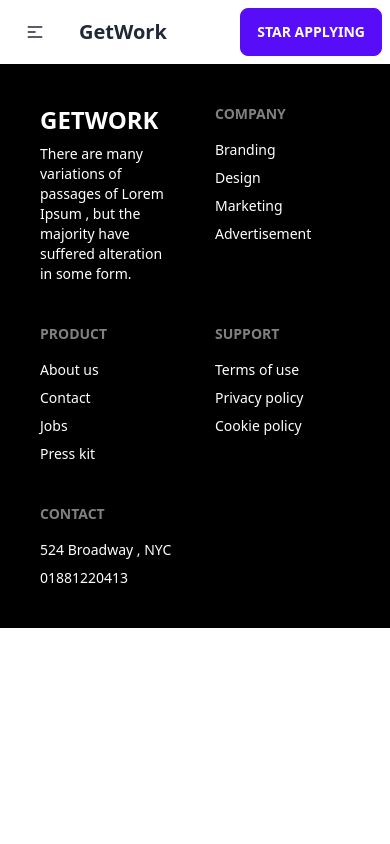
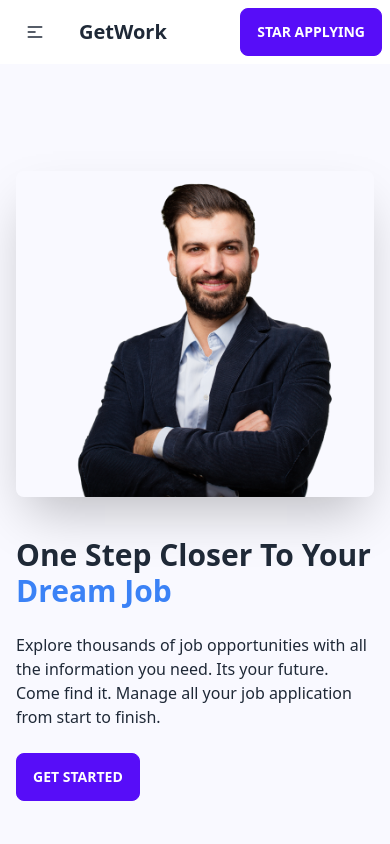
Before and after one commit to Auporna-Barua/careerHub, a React (Vite) app: page / in a window 390 px wide. Shown: the top 844 px of the page. Built offline with nearby package versions, Linux system fonts and the light colour scheme.

Commit message:
getwork website hero section complate with responsive

```diff
--- a/src/App.css
+++ b/src/App.css
@@ -3,3 +3,19 @@
   padding: 0;
   box-sizing: border-box;
 }
+/* hero section */
+.hero-section {
+  background: #f9f9ff;
+}
+.hero-img {
+  max-width: 600px;
+}
+.hero-img {
+  width: 100%;
+}
+
+/* category card */
+.card figure {
+  justify-content: start !important;
+  padding-left: 15px;
+}
--- a/src/App.jsx
+++ b/src/App.jsx
@@ -1,19 +1,21 @@
-import { useState } from 'react'
-import reactLogo from './assets/react.svg'
-import viteLogo from '/vite.svg'
-import './App.css'
-import Header from './components/header/Header'
-import Footer from './components/footer/Footer'
+import { useState } from "react";
+import reactLogo from "./assets/react.svg";
+import viteLogo from "/vite.svg";
+import "./App.css";
+import Header from "./components/header/Header";
+import Footer from "./components/footer/Footer";
+import Hero from "./components/hero/Hero";
 
 function App() {
-  const [count, setCount] = useState(0)
+  const [count, setCount] = useState(0);
 
   return (
     <>
       <Header />
+      <Hero />
       <Footer />
     </>
   );
 }
 
-export default App
+export default App;
--- /dev/null
+++ b/src/components/hero/Hero.jsx
@@ -0,0 +1,27 @@
+import React from "react";
+import hero from "../../assets/All Images/man.png";
+const Hero = () => {
+  return (
+    <div className="hero min-h-screen hero-section">
+      <div className="hero-content flex-col lg:flex-row-reverse gap-10">
+        <div className="hero-img">
+          <img src={hero} className=" rounded-lg shadow-2xl" />
+        </div>
+        <div>
+          <h1 className="text-3xl md:text-5xl font-bold">
+            One Step Closer To Your{" "}
+            <span className="text-blue-500">Dream Job</span>
+          </h1>
+          <p className="py-6">
+            Explore thousands of job opportunities with all the information you
+            need. Its your future. Come find it. Manage all your job application
+            from start to finish.
+          </p>
+          <button className="btn btn-primary">Get Started</button>
+        </div>
+      </div>
+    </div>
+  );
+};
+
+export default Hero;
```
